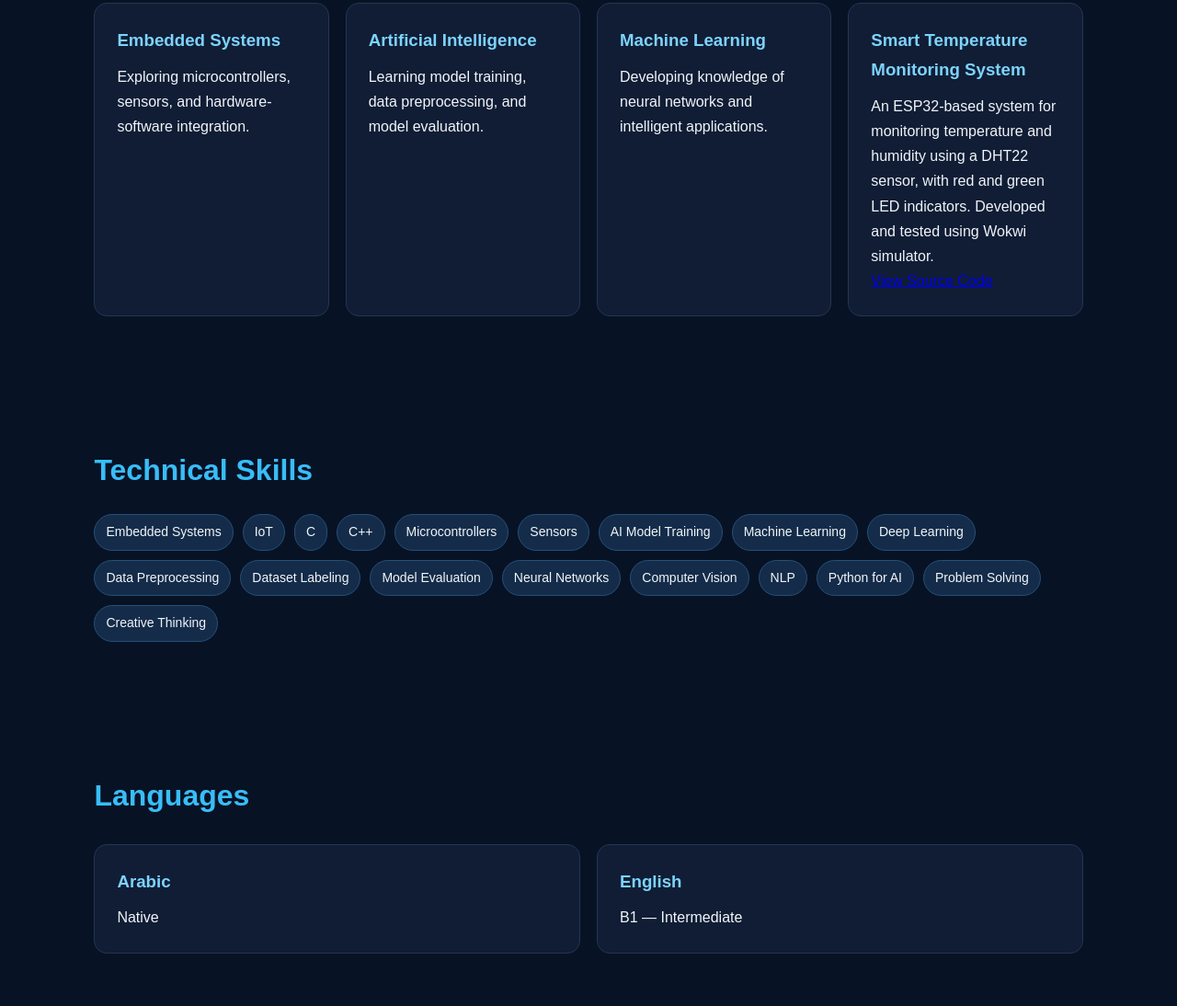
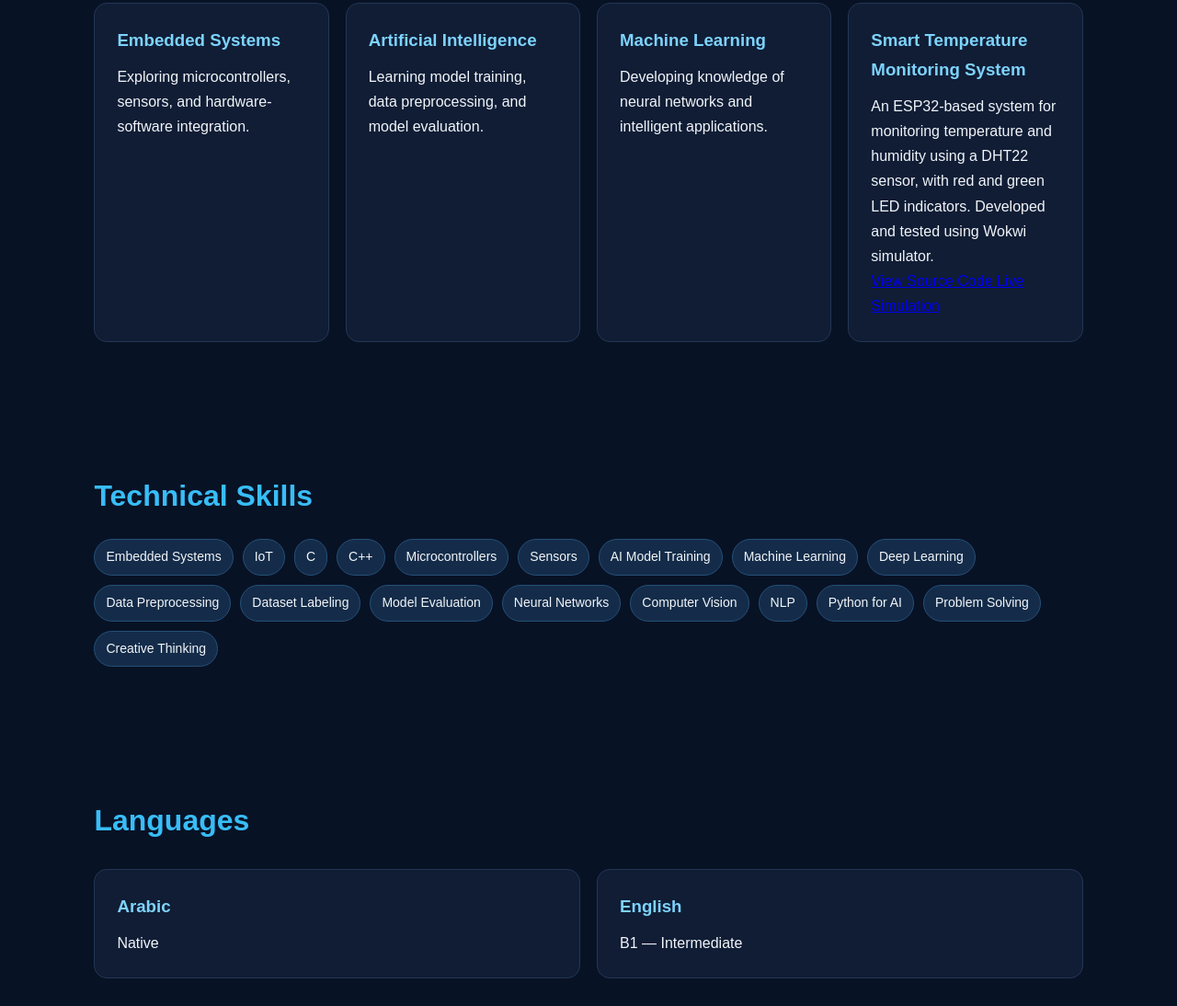
Before and after one commit to abdoabdo-glitch/abdulrhman-portfolio, a plain HTML site: page index.html in a window 1280 px wide. Shown: the part 1221-2315 px from the top of the page at 92% size. Drawn offline with Linux system fonts and the light colour scheme.

Commit message:
Add Wokwi simulation link to project

```diff
--- a/index.html
+++ b/index.html
@@ -119,19 +119,23 @@
 <section id="projects">
   <h2>Projects</h2>
   <p class="muted">I'm building practical experience in embedded systems and artificial intelligence. More projects will be added as I complete them.</p>
+
   <div class="cards">
     <div class="card">
       <h3>Embedded Systems</h3>
       <p>Exploring microcontrollers, sensors, and hardware-software integration.</p>
     </div>
+
     <div class="card">
       <h3>Artificial Intelligence</h3>
       <p>Learning model training, data preprocessing, and model evaluation.</p>
     </div>
+
     <div class="card">
       <h3>Machine Learning</h3>
       <p>Developing knowledge of neural networks and intelligent applications.</p>
     </div>
+
     <div class="card">
       <h3>Smart Temperature Monitoring System</h3>
       <p>
@@ -139,13 +143,20 @@
         using a DHT22 sensor, with red and green LED indicators.
         Developed and tested using Wokwi simulator.
       </p>
+
       <a href="https://github.com/abdoabdo-glitch/abdulrhman-portfolio/blob/main/smart-temperature-monitoring.ino"
          target="_blank" rel="noopener noreferrer">
         View Source Code
       </a>
+
+      <a href="https://wokwi.com/projects/480710152357405697"
+         target="_blank" rel="noopener noreferrer">
+        Live Simulation
+      </a>
     </div>
   </div>
 </section>
+
 
 <section id="skills">
   <h2>Technical Skills</h2>
```
Lines whose indentation alone changed are shown as unchanged.
